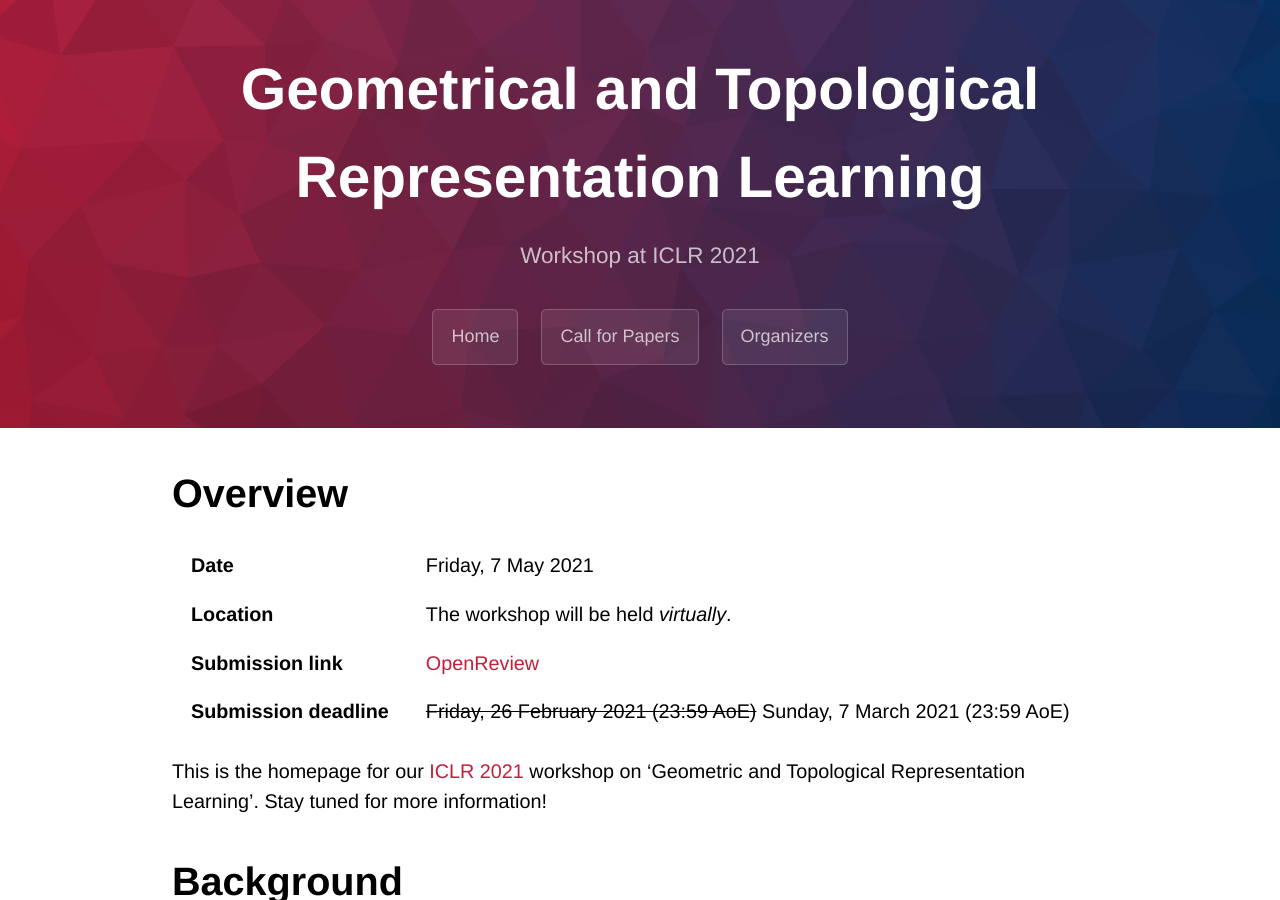
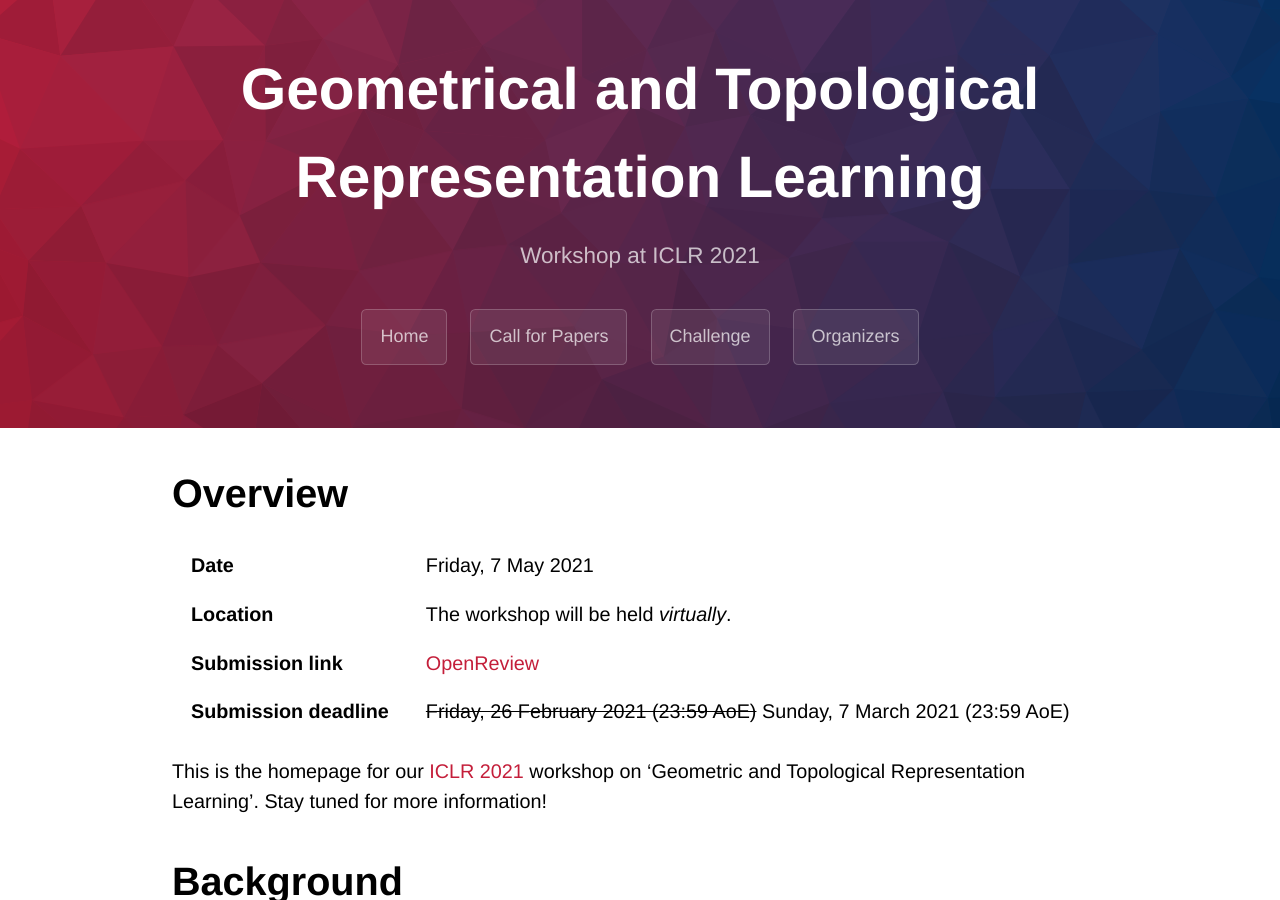
Before and after one commit to gt-rl/gt-rl.github.io, a Jekyll site: the page built from index.md, in a window 1280 px wide and 900 px high. Built offline with Jekyll 4.4.1, drawn with Linux system fonts in a browser that asks for light colours; some web fonts are replaced; our own code applies the rules of GitHub Pages for plain Markdown files.

Commit message:
Integrated challenge website

```diff
--- a/_config.yml
+++ b/_config.yml
@@ -6,6 +6,7 @@ timezone: America/Toronto
 navigation:
   Home: "/"
   Call for Papers: "/cfp"
+  Challenge: "/challenge"
   Organizers: "/organizers"
 
 markdown: kramdown
```
